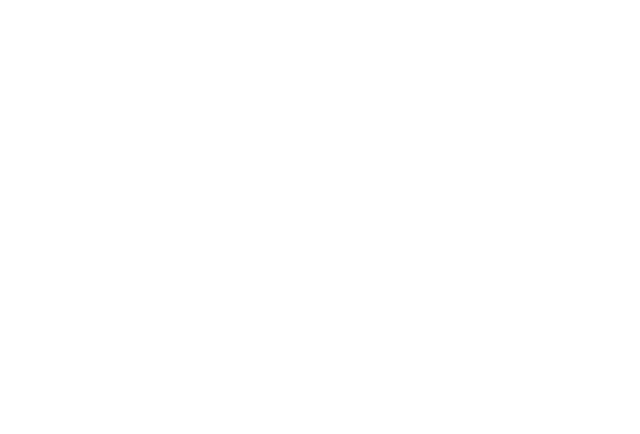
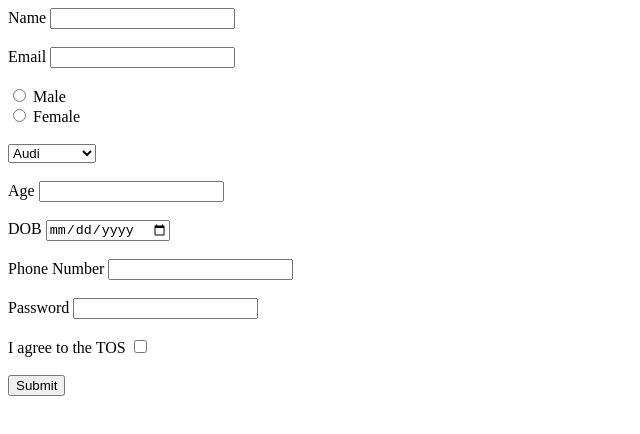
Before and after one commit to acciojob/signup-form-car-jaswanthchowdary99, a website: page main.html in a window 1280 px wide. Shown: the whole page, without its empty margins (0-640 px from the left). Drawn offline with Linux system fonts and the light colour scheme.

Commit message:
created a submission

```diff
--- a/main.html
+++ b/main.html
@@ -10,7 +10,44 @@
 	<!-- the entire body must be written by student -->
     <script type="text/javascript" src="./script.js">
 </script>
+<form method="post">
 
+	<label for="name">Name</label>
+	<input type="text" id="name" placehodler="Name" required><br><br>
+
+	<label for="email">Email</label>
+	<input type="email" id="email" placehodler="Email" required><br><br>
+
+	<input type="radio" id="gender_m" required name="gender">
+	<label for="gender_m">Male</label><br>
+	<input type="radio" id="gender_f" required name="gender">
+	<label for="gender_f">Female</label><br><br>
+
+	<select required id="cars" placeholder="--Please choose an option--">
+     <option>Audi</option>
+     <option>BMW</option>
+     <option>Benz</option>
+     <option>Lamborgini</option>
+     <option>Ferrari</option>
+	</select><br><br>
+
+	<label for="age">Age</label>
+	<input type="number" id="age" placehodler="Age" required><br><br>
+
+	<label for="dob">DOB</label>
+	<input type="date" id="dob" required><br><br>
+
+	<label for="tel">Phone Number</label>
+	<input type="tel" id="tel" placehodler="xxx-xxx-xxxx"><br><br>
+
+	<label for="password">Password</label>
+	<input type="password" id="password" placehodler="Password" required><br><br>
+
+	<label for="tos">I agree to the TOS</label>
+	<input type="checkbox" id="tos" required><br><br>
+
+	<button type="submit" id="button">Submit</button>
+</form>
 </body>
 
 </html>
```
